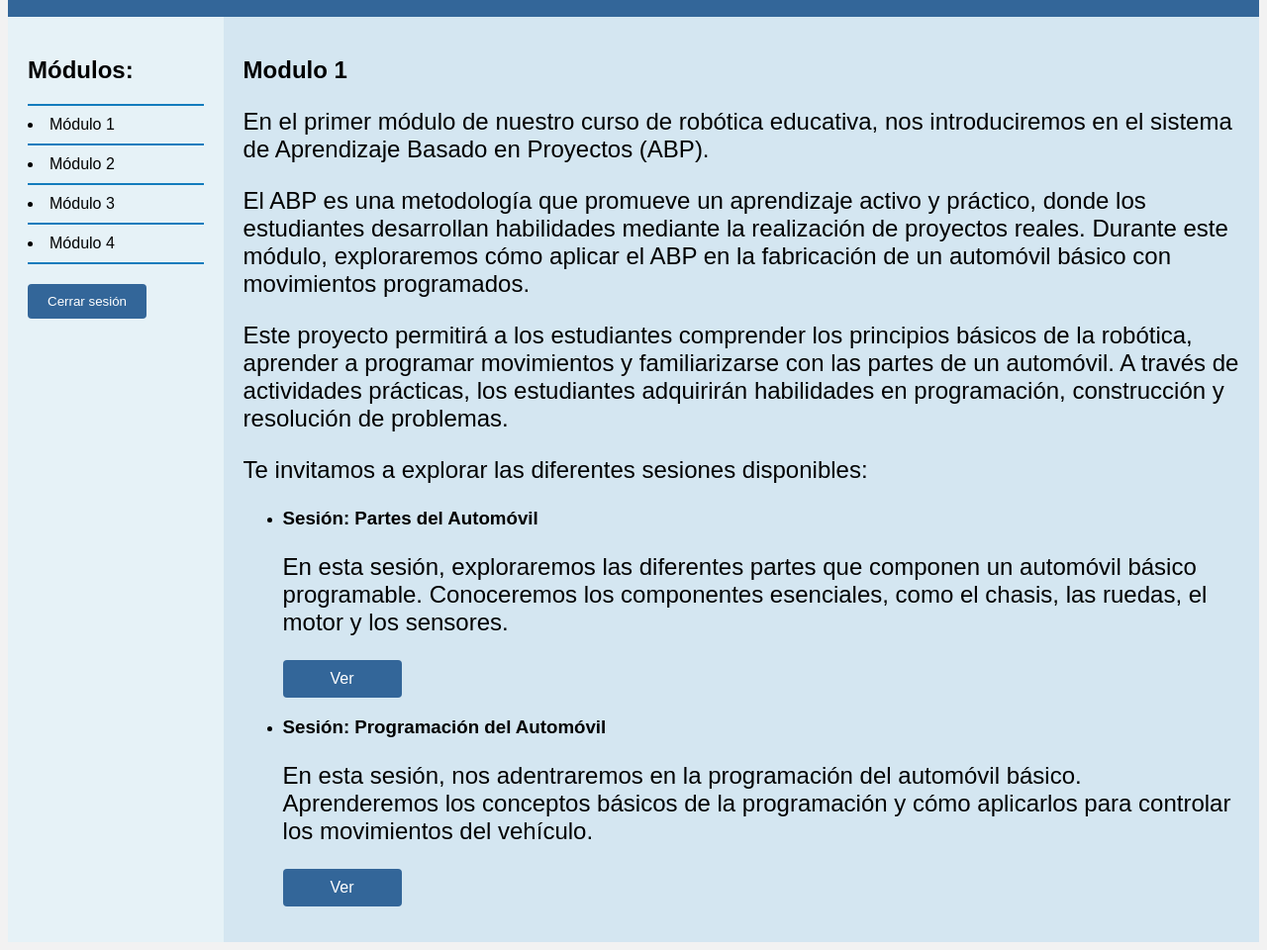
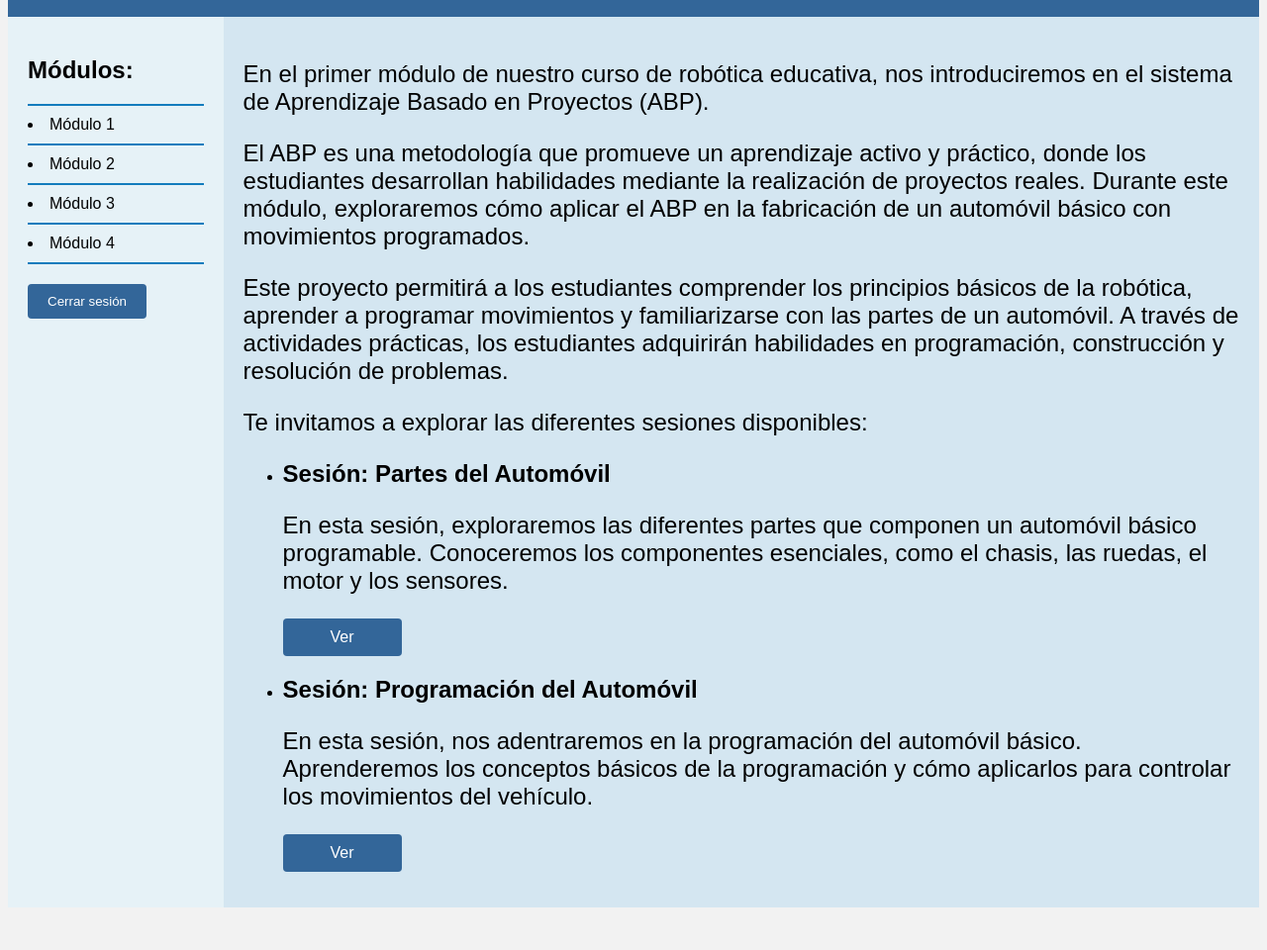
Before and after one commit to rovimartinez/rovimartinez.github.io, a plain HTML site: page modulo1.html in a window 1280 px wide. Shown: the part 77-1037 px from the top of the page at 99% size. After the commit the page ends 1002 px from the top, so only its background shows below. Drawn offline with Linux system fonts and the light colour scheme; no server answers.

Commit message:
Update modulo1.html

```diff
--- a/modulo1.html
+++ b/modulo1.html
@@ -207,20 +207,19 @@
   <!-- Parte derecha con información de robótica educativa -->
   <div class="right-section">
      <section>
-    <h2>Modulo 1</h2>
     <p>En el primer módulo de nuestro curso de robótica educativa, nos introduciremos en el sistema de Aprendizaje Basado en Proyectos (ABP).</p>
     <p>El ABP es una metodología que promueve un aprendizaje activo y práctico, donde los estudiantes desarrollan habilidades mediante la realización de proyectos reales. Durante este módulo, exploraremos cómo aplicar el ABP en la fabricación de un automóvil básico con movimientos programados.</p>
     <p>Este proyecto permitirá a los estudiantes comprender los principios básicos de la robótica, aprender a programar movimientos y familiarizarse con las partes de un automóvil. A través de actividades prácticas, los estudiantes adquirirán habilidades en programación, construcción y resolución de problemas.</p>
     <p>Te invitamos a explorar las diferentes sesiones disponibles:</p>
     <ul>
       <li>
-        <h3>Sesión: Partes del Automóvil</h3>
+        <h2>Sesión: Partes del Automóvil</h2>
         <p>En esta sesión, exploraremos las diferentes partes que componen un automóvil básico programable. Conoceremos los componentes esenciales, como el chasis, las ruedas, el motor y los sensores.</p>
         <button class="custom-button" onclick="location.href='modulo1partes.html'">Ver</button>
       </li>
       <li>
-        <h3>Sesión: Programación del Automóvil</h3>
-        <p>En esta sesión, nos adentraremos en la programación del automóvil básico. Aprenderemos los conceptos básicos de la programación y cómo aplicarlos para controlar los movimientos del vehículo.</p>
+        <h2>Sesión: Programación del Automóvil</h2>
+       <p>En esta sesión, nos adentraremos en la programación del automóvil básico. Aprenderemos los conceptos básicos de la programación y cómo aplicarlos para controlar los movimientos del vehículo.</p>
         <button class="custom-button" onclick="location.href='modulo1programa1.html'">Ver</button>
 
       </li>
```
